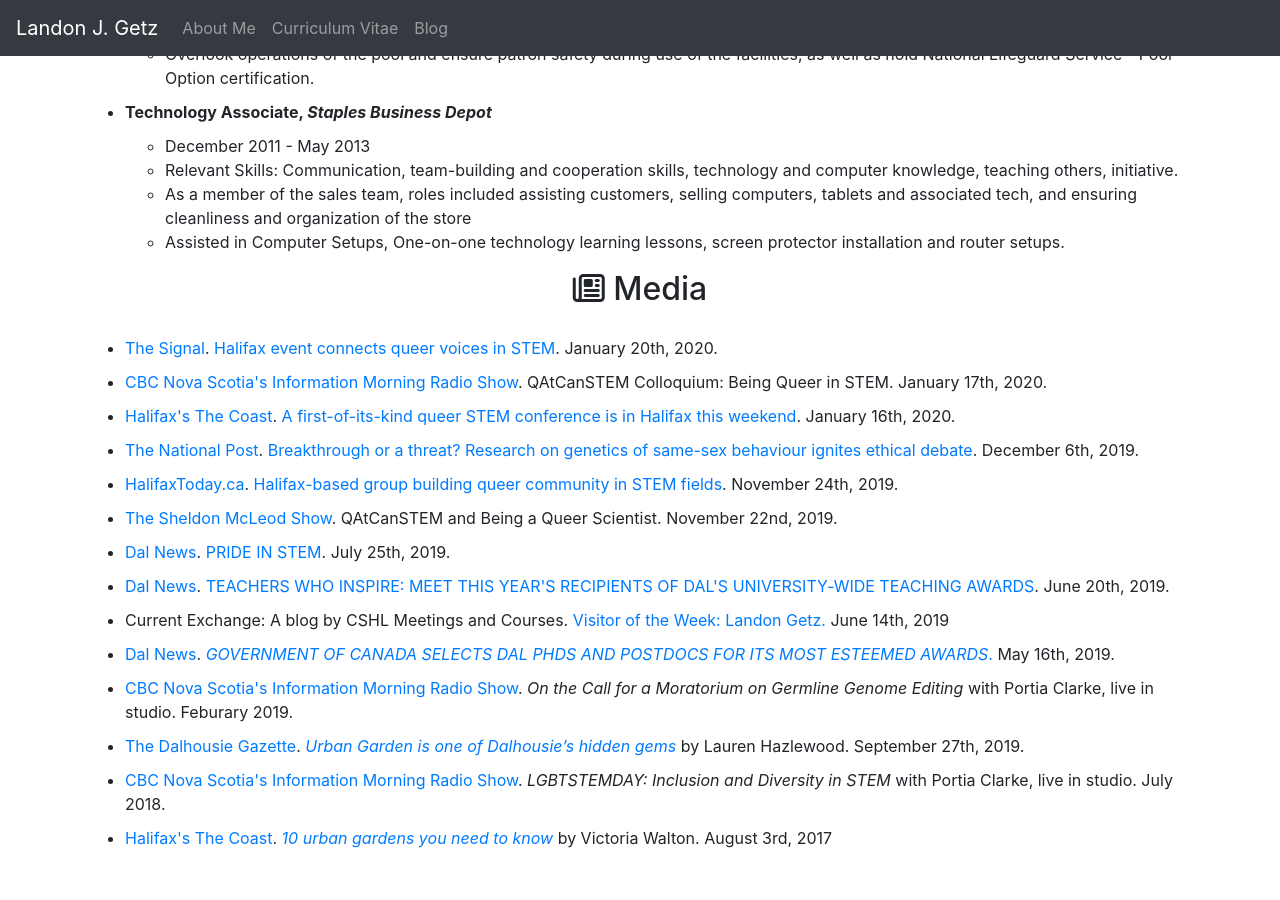
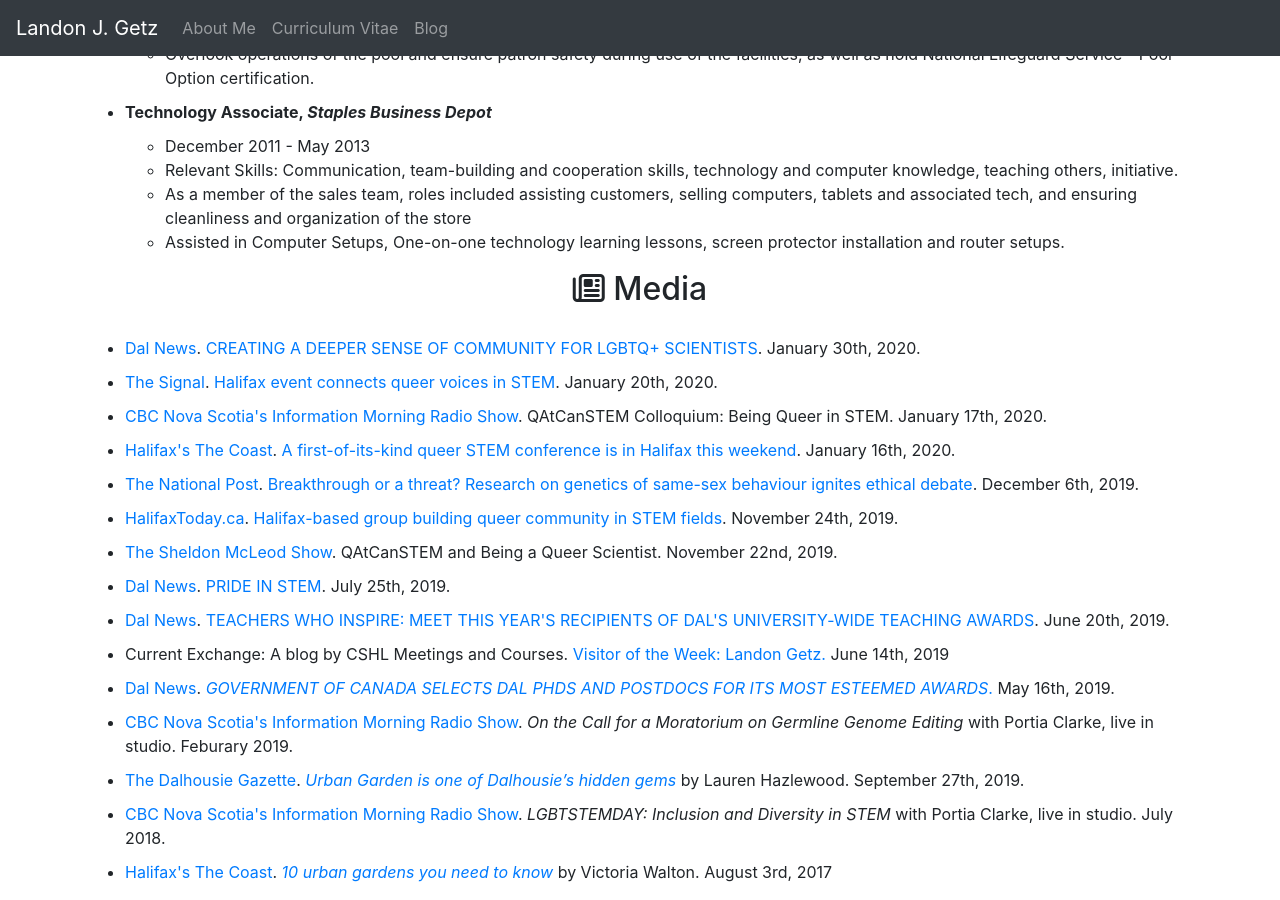
Before and after one commit to LandonGetz/OldCVWebsite, a Jekyll site: the page built from index.md, in a window 1280 px wide and 900 px high, scrolled down 9613 px. Built offline with Jekyll 4.4.1, drawn with Linux system fonts in a browser that asks for light colours; nearby versions of some CDN libraries; before the commit the page ends 10479 px from its top, so only the background shows below that.

Commit message:
Updated Media

```diff
--- a/index.md
+++ b/index.md
@@ -480,6 +480,7 @@ scroll: true
         </ul>
         <h2><span class="fa fa-newspaper-o" aria-hidden="true"></span> Media</h2>
         <ul id="list">
+            <li id="list"><a href="https://www.dal.ca/news.html" target="_blank">Dal News</a>. <a href="https://www.dal.ca/news/2020/01/30/creating-a-deeper-sense-of-community-for-lgbtq--scientists.html" target="_blank">CREATING A DEEPER SENSE OF COMMUNITY FOR LGBTQ+ SCIENTISTS</a>. January 30th, 2020.</li>
             <li id="list"><a href="https://signalhfx.ca/" target="_blank">The Signal</a>. <a href="https://signalhfx.ca/halifax-event-connects-queer-voices-in-stem/" target="_blank">Halifax event connects queer voices in STEM</a>. January 20th, 2020.</li>
             <li id="list"><a href="http://www.cbc.ca/radio/podcasts/nova-scotia/ns-information-morning/" target="_blank">CBC Nova Scotia's Information Morning Radio Show</a>. QAtCanSTEM Colloquium: Being Queer in STEM. January 17th, 2020.</li>
             <li id="list"><a href="https://www.thecoast.ca/">Halifax's The Coast</a>. <a href="https://www.thecoast.ca/halifax/a-first-of-its-kind-queer-stem-conference-is-in-halifax-this-weekend/Content?oid=23271491">A first-of-its-kind queer STEM conference is in Halifax this weekend</a>. January 16th, 2020.</li>
```
